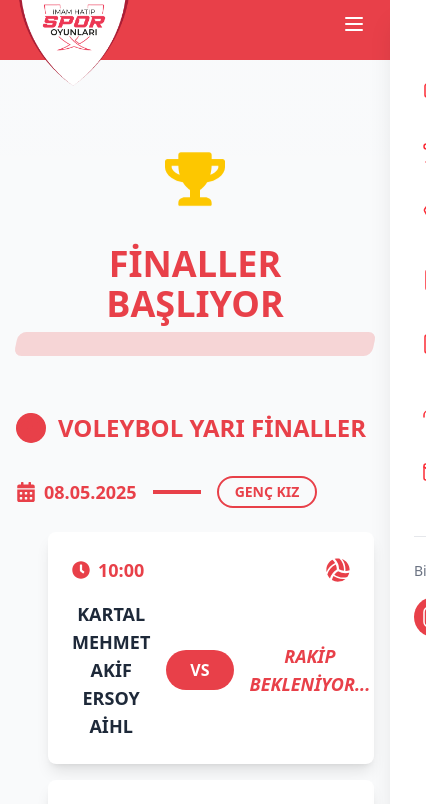
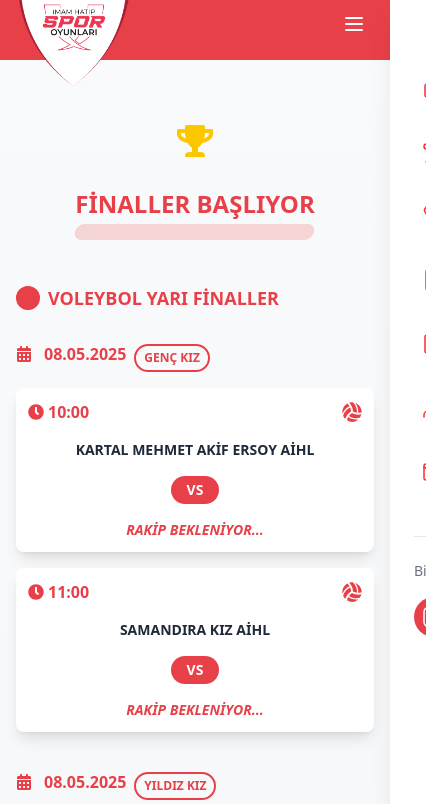
Before and after one commit to ondertalhatorpil/imamhatipsporoyunlari.com, a React (Vite) app in the folder frontend/: page /turnuva-final-asamasi in a window 390 px wide. Shown: the top 804 px of the page, 426 px wide, since content can reach past the window. Built offline with nearby package versions, Linux system fonts and the light colour scheme.

Commit message:
feat: final page resposive

```diff
--- a/frontend/src/pages/TournamentFinal.jsx
+++ b/frontend/src/pages/TournamentFinal.jsx
@@ -74,32 +74,32 @@ const TournamentFinal = () => {
   ];
 
   const MatchCard = ({ match, sport }) => (
-    <div className="bg-white rounded-lg shadow-lg p-6 mb-4">
+    <div className="bg-white rounded-lg shadow-lg p-3 sm:p-6 mb-4">
       <div className="flex items-center justify-between">
-        <div className="flex items-center text-[#E84049] text-lg font-bold">
-          <FaClock className="mr-2" />
+        <div className="flex items-center text-[#E84049] text-base sm:text-lg font-bold">
+          <FaClock className="mr-1 sm:mr-2" />
           {match.time}
         </div>
         {sport === 'volleyball' ? (
-          <FaVolleyballBall className="text-[#E84049] text-2xl" />
+          <FaVolleyballBall className="text-[#E84049] text-xl sm:text-2xl" />
         ) : (
-          <FaFutbol className="text-[#E84049] text-2xl" />
+          <FaFutbol className="text-[#E84049] text-xl sm:text-2xl" />
         )}
       </div>
 
-      <div className="mt-4 flex items-center justify-between">
-        <div className="flex-1 text-center">
-          <div className="text-lg font-semibold text-gray-800">{match.team1}</div>
+      <div className="mt-4 flex flex-col sm:flex-row items-center sm:justify-between gap-4">
+        <div className="w-full sm:flex-1 text-center">
+          <div className="text-sm sm:text-lg font-semibold text-gray-800 break-words">{match.team1}</div>
         </div>
 
         <div className="mx-4 text-center">
-          <div className="bg-[#E84049] text-white px-6 py-2 rounded-full font-bold">
+          <div className="bg-[#E84049] text-white px-4 sm:px-6 py-1 sm:py-2 rounded-full font-bold text-sm sm:text-base">
             VS
           </div>
         </div>
 
-        <div className="flex-1 text-center">
-          <div className={`text-lg font-semibold ${match.team2 === 'RAKİP BEKLENİYOR...' ? 'text-[#E84049] italic animate-pulse' : 'text-gray-800'}`}>
+        <div className="w-full sm:flex-1 text-center">
+          <div className={`text-sm sm:text-lg font-semibold break-words ${match.team2 === 'RAKİP BEKLENİYOR...' ? 'text-[#E84049] italic animate-pulse' : 'text-gray-800'}`}>
             {match.team2}
           </div>
         </div>
@@ -108,26 +108,26 @@ const TournamentFinal = () => {
   );
 
   const SportSection = ({ title, icon, sport, matches }) => (
-    <div className="mb-16">
-      <div className="flex items-center mb-8">
+    <div className="mb-12 sm:mb-16">
+      <div className="flex items-center mb-6 sm:mb-8">
         <div className="rounded-full bg-[#E84049] bg-opacity-10">
           {icon}
         </div>
-        <h2 className="text-2xl font-bold text-[#E84049] ml-3">{title}</h2>
+        <h2 className="text-lg sm:text-2xl font-bold text-[#E84049] ml-2 sm:ml-3">{title}</h2>
       </div>
 
       {matches.map((matchDay, idx) => (
-        <div key={idx} className="mb-12">
-          <div className="flex items-center mb-6">
-            <FaCalendarAlt className="text-[#E84049] mr-2 text-xl" />
-            <span className="text-lg font-semibold text-[#E84049]">{matchDay.date}</span>
-            <div className="mx-4 h-1 w-12 bg-[#E84049] bg-opacity-30"></div>
-            <span className="border-2 border-[#E84049] text-[#E84049] px-4 py-1 rounded-full text-sm font-semibold">
+        <div key={idx} className="mb-8 sm:mb-12">
+          <div className="flex flex-wrap items-center mb-4 sm:mb-6 gap-2">
+            <FaCalendarAlt className="text-[#E84049] mr-1 sm:mr-2 text-base sm:text-xl" />
+            <span className="text-base sm:text-lg font-semibold text-[#E84049]">{matchDay.date}</span>
+            <div className="hidden sm:block mx-4 h-1 w-12 bg-[#E84049] bg-opacity-30"></div>
+            <span className="border-2 border-[#E84049] text-[#E84049] px-2 sm:px-4 py-1 rounded-full text-xs sm:text-sm font-semibold mt-2 sm:mt-0">
               {matchDay.category}
             </span>
           </div>
 
-          <div className="pl-8">
+          <div className="pl-0 sm:pl-8">
             {matchDay.matches.map((match, mIdx) => (
               <MatchCard key={mIdx} match={match} sport={sport} />
             ))}
@@ -138,26 +138,26 @@ const TournamentFinal = () => {
   );
 
   return (
-    <div className="min-h-screen bg-gray-50 py-12 px-4 sm:px-6 lg:px-8 mt-24">
+    <div className="min-h-screen py-8 sm:py-12 px-4 sm:px-6 lg:px-8 mt-16 sm:mt-24">
       <div className="max-w-6xl mx-auto">
         {/* Header */}
-        <div className="text-center mb-16 relative">
-          <div className="absolute top-0 left-1/2 transform -translate-x-1/2 -translate-y-10">
-            <FaTrophy className="text-yellow-400 text-6xl animate-bounce" />
+        <div className="text-center mb-12 sm:mb-16 relative">
+          <div className="absolute top-0 left-1/2 transform -translate-x-1/2 -translate-y-6 sm:-translate-y-10">
+            <FaTrophy className="text-yellow-400 text-4xl sm:text-6xl animate-bounce" />
           </div>
 
-          <div className="relative inline-block mt-10">
-            <h1 className="text-4xl font-bold text-[#E84049] mb-6 relative z-10">
+          <div className="relative inline-block mt-8 sm:mt-10">
+            <h1 className="text-2xl sm:text-4xl font-bold text-[#E84049] mb-4 sm:mb-6 relative z-10">
               FİNALLER BAŞLIYOR
             </h1>
-            <div className="absolute -bottom-2 left-0 w-full h-6 bg-[#E84049] opacity-20 rounded-lg transform -skew-x-12 z-0"></div>
+            <div className="absolute -bottom-1 sm:-bottom-2 left-0 w-full h-4 sm:h-6 bg-[#E84049] opacity-20 rounded-lg transform -skew-x-12 z-0"></div>
           </div>
         </div>
 
         {/* Voleybol Section */}
         <SportSection
           title="VOLEYBOL YARI FİNALLER"
-          icon={<FaVolleyballBall className="text-[#E84049] text-3xl" />}
+          icon={<FaVolleyballBall className="text-[#E84049] text-2xl sm:text-3xl" />}
           sport="volleyball"
           matches={volleyballMatches}
         />
@@ -165,7 +165,7 @@ const TournamentFinal = () => {
         {/* Futsal Section */}
         <SportSection
           title="FUTSAL YARI FİNALLER"
-          icon={<MdSportsSoccer className="text-[#E84049] text-3xl" />}
+          icon={<MdSportsSoccer className="text-[#E84049] text-2xl sm:text-3xl" />}
           sport="futsal"
           matches={futsalMatches}
         />
```
